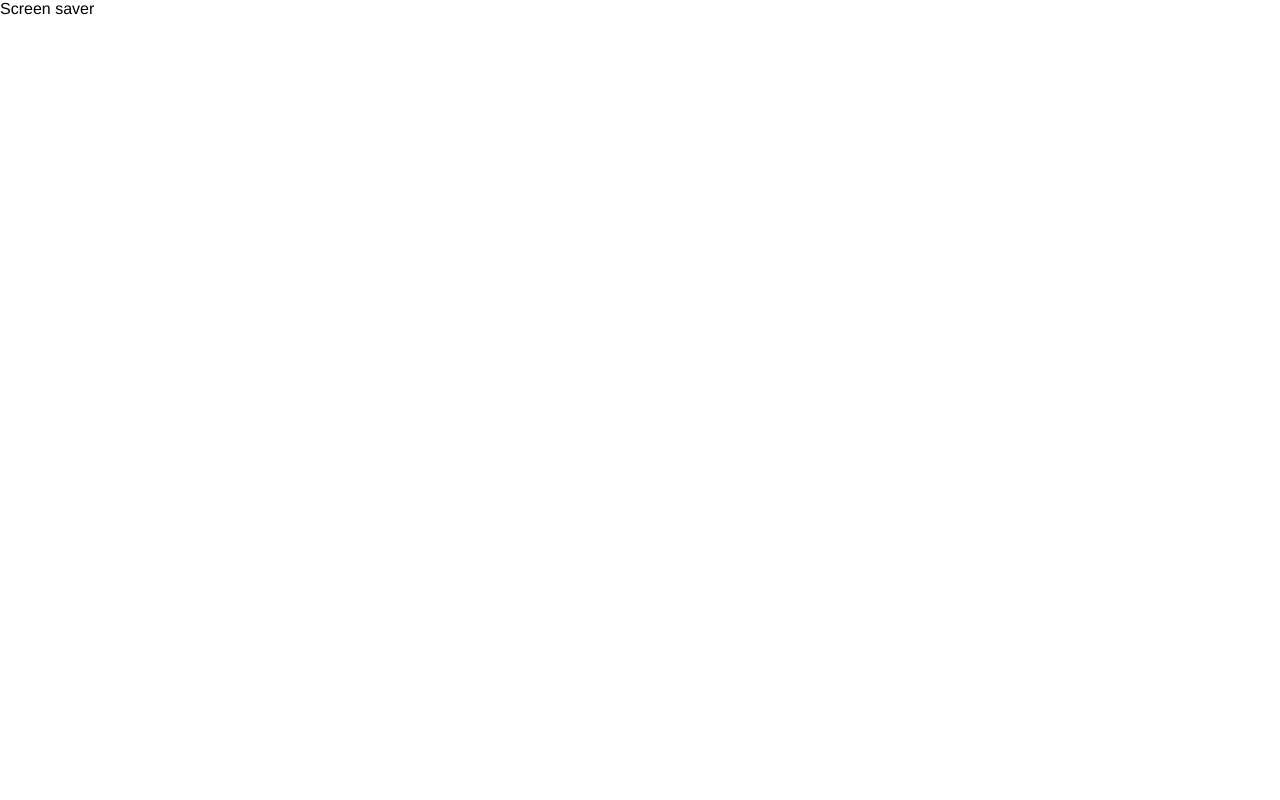
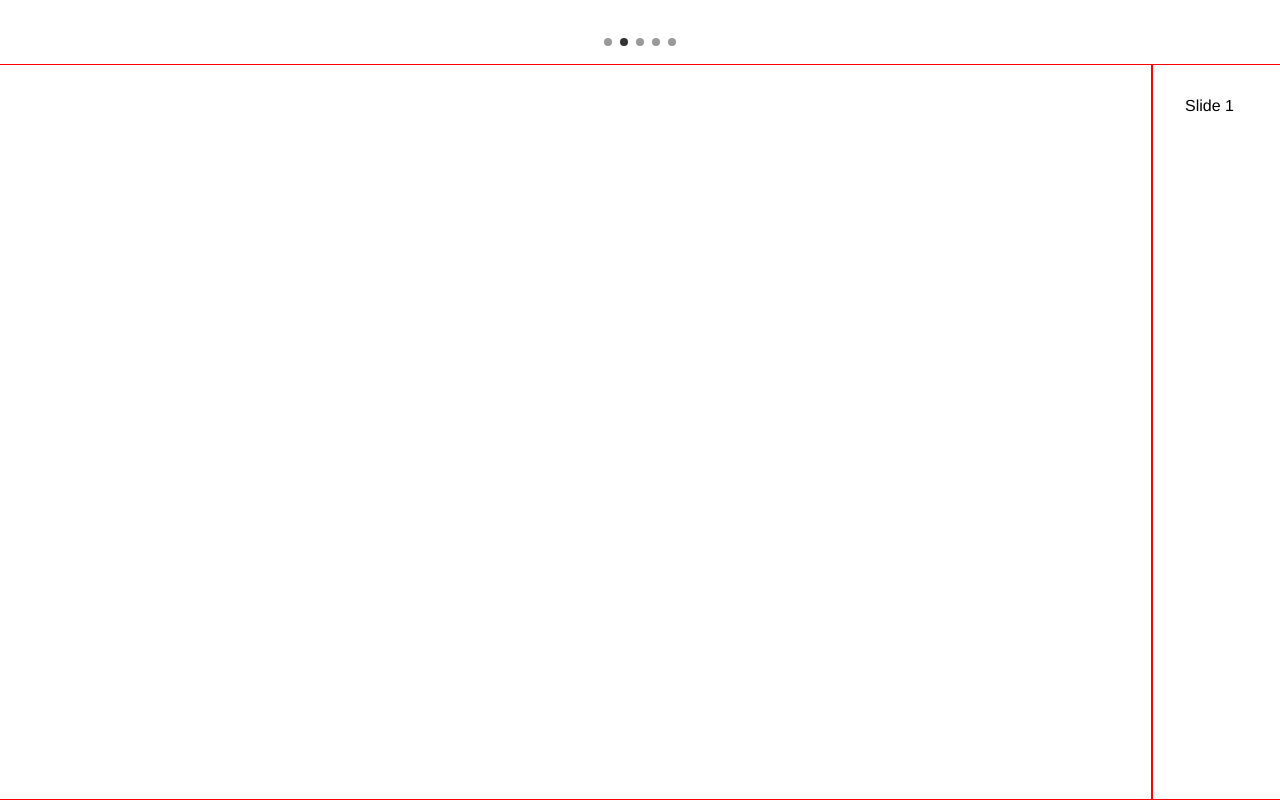
Before and after one commit to jsmienk/HCI-HiFi-Prototype, a Vue app: page /idle in a window 1280 px wide. Built offline with nearby package versions, Linux system fonts and the light colour scheme.

Commit message:
Ads screen with index indicator

```diff
--- a/package.json
+++ b/package.json
@@ -9,6 +9,7 @@
   },
   "dependencies": {
     "core-js": "^3.4.3",
+    "embla-carousel": "^2.6.5",
     "vue": "^2.6.10",
     "vue-router": "^3.1.3"
   },
--- a/src/components/home/Expires.vue
+++ b/src/components/home/Expires.vue
@@ -1,18 +1,36 @@
 <template>
   <section class="expires">
     <h2>Expires soon</h2>
-    <HorizontalList :items="data" />
+    <div class="expires-container">
+      <span v-for="item in data" :key="item.id" class="expires">
+        {{ item.title }}
+      </span>
+    </div>
   </section>
 </template>
 
 <script>
-import HorizontalList from '@/components/HorizontalList.vue'
-
 export default {
   name: 'expires',
   props: ['data'],
-  components: {
-    HorizontalList
-  }
+  components: {}
 }
 </script>
+
+<style lang="scss">
+  .expires {
+    padding-bottom: 16px;
+
+    .expires-container {
+      display: flex;
+      flex-wrap: wrap;
+
+      .expires {
+        padding: 0 12px;
+        border-radius: 12px;
+        background-color: #ddd;
+        margin: 0 8px 8px 0;
+      }
+    }
+  }
+</style>
--- /dev/null
+++ b/src/components/screensaver/IndexIndicator.vue
@@ -0,0 +1,27 @@
+<template>
+  <div class="index-indicator">
+    <div v-for="i in size" :key="i" :class="{ active: active==i-1 }" @click="$emit('on-index-click', i-1)" />
+  </div>
+</template>
+
+<script>
+  export default {
+    name: 'index-indicator',
+    props: ['size', 'active']
+  }
+</script>
+
+<style lang="scss">
+  .index-indicator div {
+    display: inline-block;
+    height: 8px;
+    width: 8px;
+    margin: 0 4px;
+    background-color: #999;
+    border-radius: 8px;
+
+    &.active {
+      background-color: #333;
+    }
+  }
+</style>
--- a/src/dummy.js
+++ b/src/dummy.js
@@ -66,20 +66,52 @@ export default {
   'expires': [
     {
       'id': 0,
-      'title': 'Fruit',
-      'thumbnail': 'https://hips.hearstapps.com/hmg-prod.s3.amazonaws.com/images/766/low-calorie-fruit-1516368847.jpg?resize=480:*',
+      'title': 'Milk',
       'meta': {}
     },
     {
       'id': 1,
-      'title': 'Fruit',
-      'thumbnail': 'https://hips.hearstapps.com/hmg-prod.s3.amazonaws.com/images/766/low-calorie-fruit-1516368847.jpg?resize=480:*',
+      'title': 'Chicken filet',
       'meta': {}
     },
     {
       'id': 2,
-      'title': 'Fruit',
-      'thumbnail': 'https://hips.hearstapps.com/hmg-prod.s3.amazonaws.com/images/766/low-calorie-fruit-1516368847.jpg?resize=480:*',
+      'title': 'Tomatoes',
+      'meta': {}
+    },
+    {
+      'id': 3,
+      'title': 'Milk',
+      'meta': {}
+    },
+    {
+      'id': 4,
+      'title': 'Chicken filet',
+      'meta': {}
+    },
+    {
+      'id': 5,
+      'title': 'Tomatoes',
+      'meta': {}
+    },
+    {
+      'id': 6,
+      'title': 'Milk',
+      'meta': {}
+    },
+    {
+      'id': 7,
+      'title': 'Chicken filet',
+      'meta': {}
+    },
+    {
+      'id': 8,
+      'title': 'Tomatoes',
+      'meta': {}
+    },
+    {
+      'id': 9,
+      'title': 'Milk',
       'meta': {}
     }
   ],
@@ -114,5 +146,10 @@ export default {
       'thumbnail': 'https://hips.hearstapps.com/hmg-prod.s3.amazonaws.com/images/766/low-calorie-fruit-1516368847.jpg?resize=480:*',
       'meta': {}
     }
+  ],
+  'ads': [
+    {
+      'id': 0
+    }
   ]
 }
--- a/src/views/ScreenSaver.vue
+++ b/src/views/ScreenSaver.vue
@@ -1,13 +1,78 @@
 <template>
-  <div>
-    Screen saver
+  <div class="screensaver">
+    <IndexIndicator class="screensaver-index-indicator" :size="ad_list.length" :active="currentIndex" @on-index-click="onIndexClick" />
+    <div class="screensaver-carousel">
+      <div class="screensaver-container">
+        <div class="screensaver-slide" v-for="(ad, index) in ad_list" :key="ad.id">
+          Slide {{ index }}
+        </div>
+      </div>
+    </div>
   </div>
 </template>
 
 <script>
+  // https://github.com/davidcetinkaya/embla-carousel
+  import EmblaCarousel from 'embla-carousel'
+  import IndexIndicator from '@/components/screensaver/IndexIndicator.vue'
 
+  // Dummy JSON data
+  import data from "@/dummy.js"
+
+  export default {
+    name: 'screensaver',
+    components: {
+      IndexIndicator
+    },
+    data() {
+      return {
+        currentIndex: 0,
+        delay_ms: 5000,
+        carousel: undefined,
+        timer: undefined,
+        ad_list: data.recipes  /* TODO: change to 'ads' */
+      }
+    },
+    mounted() {
+      this.carousel = EmblaCarousel(document.querySelector('.screensaver-carousel'), { loop: true })
+      this.timer = setInterval(this.carousel.scrollNext, this.delay_ms)
+      this.carousel.on('select', () => {
+        this.currentIndex = this.carousel.selectedScrollSnap()
+      })
+    },
+    methods: {
+      onIndexClick(index) {
+        this.carousel.scrollTo(index)
+      }
+    },
+    destroyed() {
+      clearInterval(this.timer)
+    }
+  }
 </script>
 
 <style lang="scss">
+  .screensaver {
+    .screensaver-index-indicator {
+      height: 16px;
+      padding: 32px;
+      text-align: center;
+    }
 
+    .screensaver-carousel {
+      overflow: hidden;
+
+      .screensaver-container {
+        display: flex;
+
+        .screensaver-slide {
+          position: relative; /* Needed if loop: true */
+          flex: 0 0 100%; /* Choose any slide width */
+          border: 1px solid red;
+          height: calc(100vh - 64px);
+          padding: 32px;
+        }
+      }
+    }
+  }
 </style>
```
Also changed, not shown: 1 other file (tests, documents, lock files or other folders).
